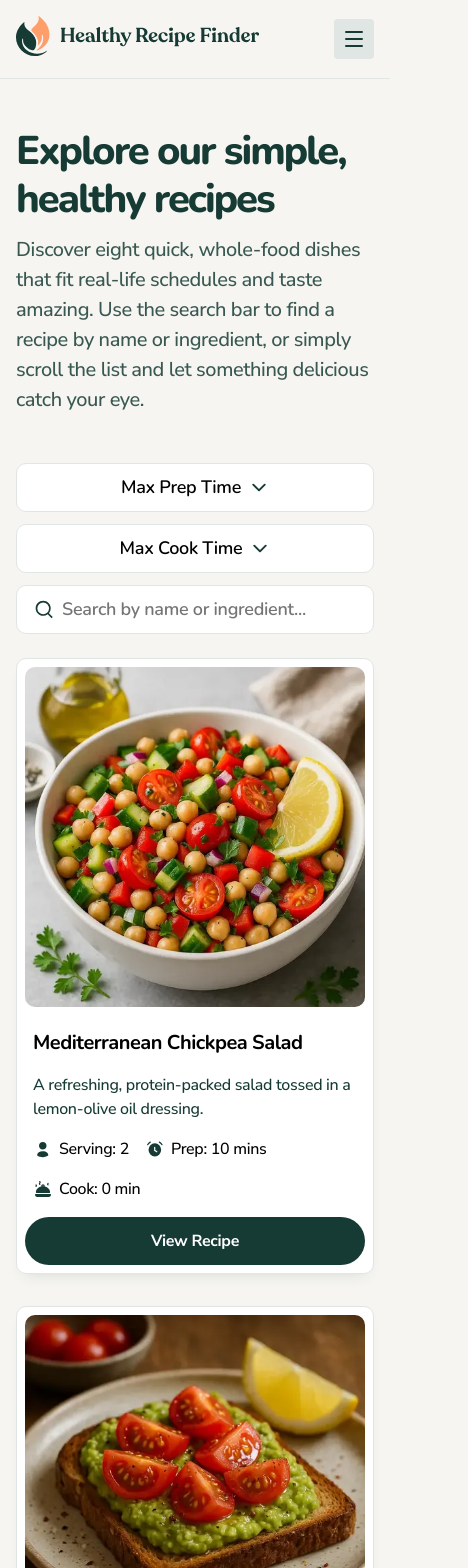
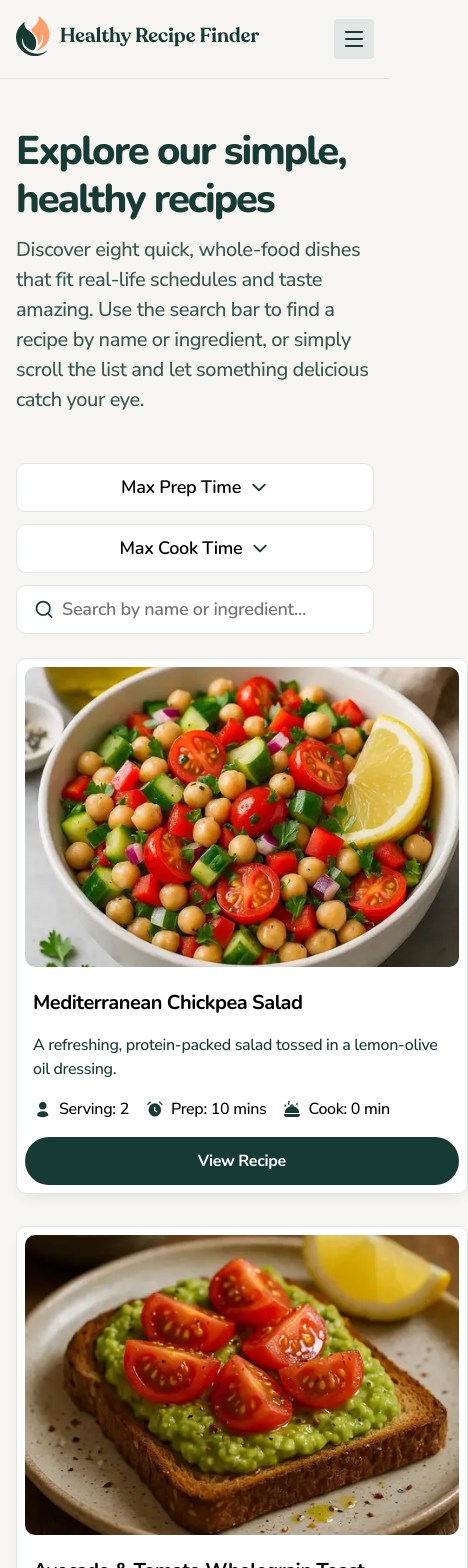
Before and after one commit to niiquash/recipe-finder, a React (Vite) app: page /recipes in a window 390 px wide. Shown: the top 1568 px of the page, 468 px wide, since content can reach past the window. Built offline with nearby package versions, Linux system fonts and the light colour scheme.

Commit message:
- Media query for recipe cards for wide screens

```diff
--- a/src/components/recipe-card/RecipeCard.css
+++ b/src/components/recipe-card/RecipeCard.css
@@ -76,6 +76,7 @@
 .recipe-image-details-and-button {
   display: flex;
   flex-direction: column;
+  justify-content: space-between;
   gap: 16px;
 }
 
@@ -88,6 +89,7 @@
 .recipe-image {
   border-radius: 10px;
   width: 100%;
+  height: 300px;
   object-fit: cover;
 }
 
@@ -104,6 +106,10 @@
   font-weight: 700;
   line-height: 140%;
   letter-spacing: -0.5px;
+
+  white-space: nowrap;
+  overflow: hidden;
+  text-overflow: ellipsis;
 }
 
 .recipe-details p {
@@ -160,6 +166,11 @@
   .recipe-image {
     border-radius: 10px;
     height: 450px;
-    object-fit: cover;
   }
 }
+
+@media (min-width: 1440px) {
+  .recipe-image {
+    height: 300px;
+  }
+}
--- a/src/pages/recipes-page/RecipePage.css
+++ b/src/pages/recipes-page/RecipePage.css
@@ -239,3 +239,33 @@
     place-content: center;
   }
 }
+
+@media (min-width: 1920px) {
+  /*****************************
+  * Explore Section
+  *****************************/
+  .recipe-page {
+    padding-left: 200px;
+    padding-right: 200px;
+  }
+
+  .recipe-page-heading p {
+    padding: 0 400px;
+  }
+
+  /************************
+  * Search bar
+  ************************/
+  .search-bar {
+    width: 500px;
+  }
+
+  /*****************************
+  * Recipe Container
+  *****************************/
+  .recipes-container {
+    grid-template-columns: repeat(4, 380px);
+    place-content: center;
+    gap: 48px;
+  }
+}
```
